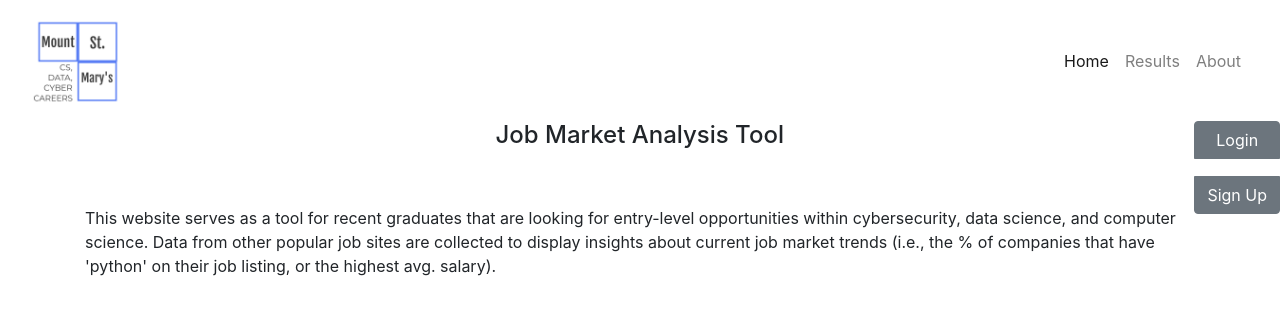
After one commit to Tpow99/349_project, a Python web app: template website/templates/about.html in a window 1280 px wide. The commit adds this page. Shown: the top 315 px of the page. Run offline with Jinja, Linux system fonts and the light colour scheme; the template is opened without the code that fills it, so the values that code supplies are empty; some libraries are stand-ins or nearby versions.

Commit message:
Added about page.

```diff
--- a/website/auth.py
+++ b/website/auth.py
@@ -35,6 +35,9 @@ def logout():
     logout_user()
     return redirect(url_for('auth.login'))
 
+@auth.route('/about')
+def about():
+    return render_template("about.html",user=None)
 
 @auth.route('/signup', methods=['GET', 'POST'])
 def sign_up():
--- /dev/null
+++ b/website/templates/about.html
@@ -0,0 +1,18 @@
+{% extends "base.html" %} {% block title %}Home{% endblock %} {% block content
+%}
+
+    <h4 align="center">Job Market Analysis Tool</h4>
+    <br></br>
+    <p>
+        This website serves as a tool for recent graduates that are looking for entry-level opportunities within cybersecurity,
+        data science, and computer science.
+
+        Data from other popular job sites are collected to display insights about current job market trends (i.e., the % of companies
+        that have 'python' on their job listing, or the highest avg. salary).
+
+
+
+
+
+    </p>
+    {% endblock %}
--- a/website/templates/base.html
+++ b/website/templates/base.html
@@ -33,7 +33,7 @@
           <a class = "nav-link" href = "/results">Results</a>
         </li>
         <li class = "nav-item">
-          <a class = "nav-link" href = "#">About</a>
+          <a class = "nav-link" href = "/about">About</a>
         </li>
       </ul>
     </div>
```
